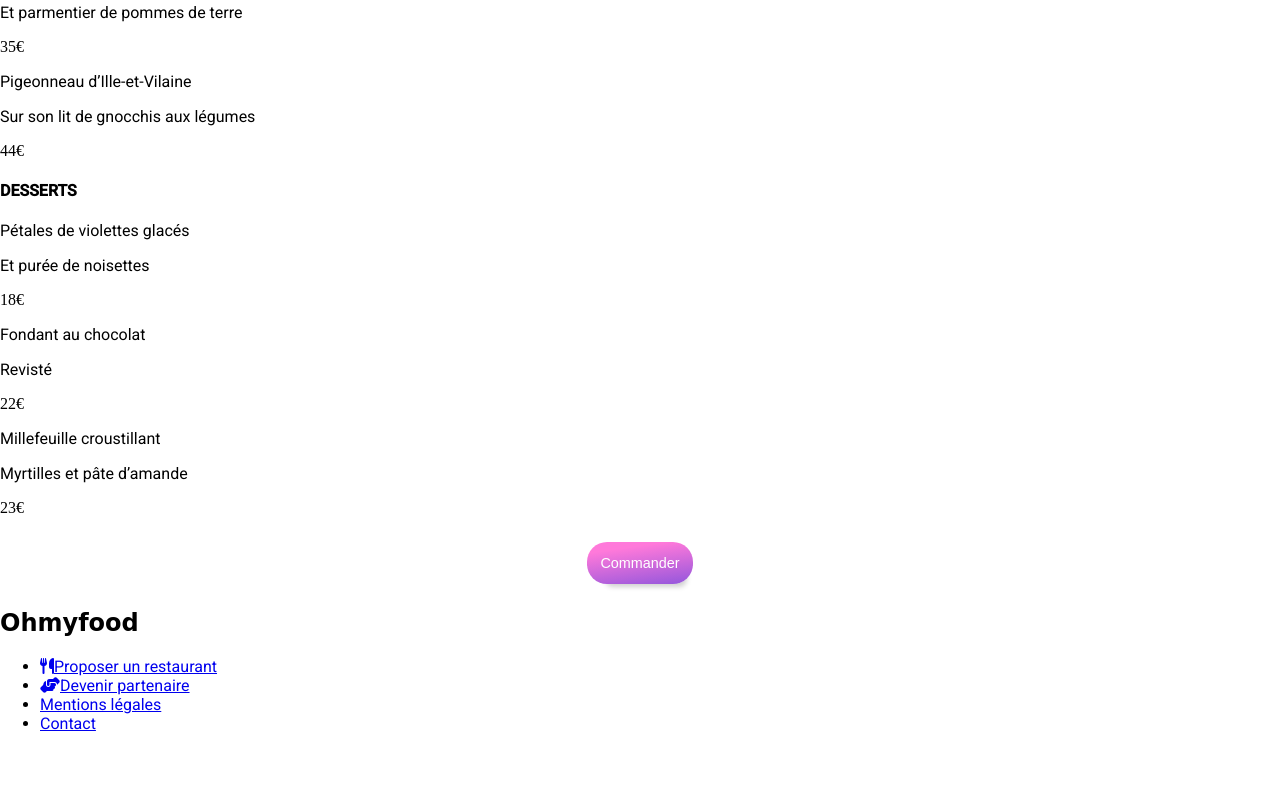
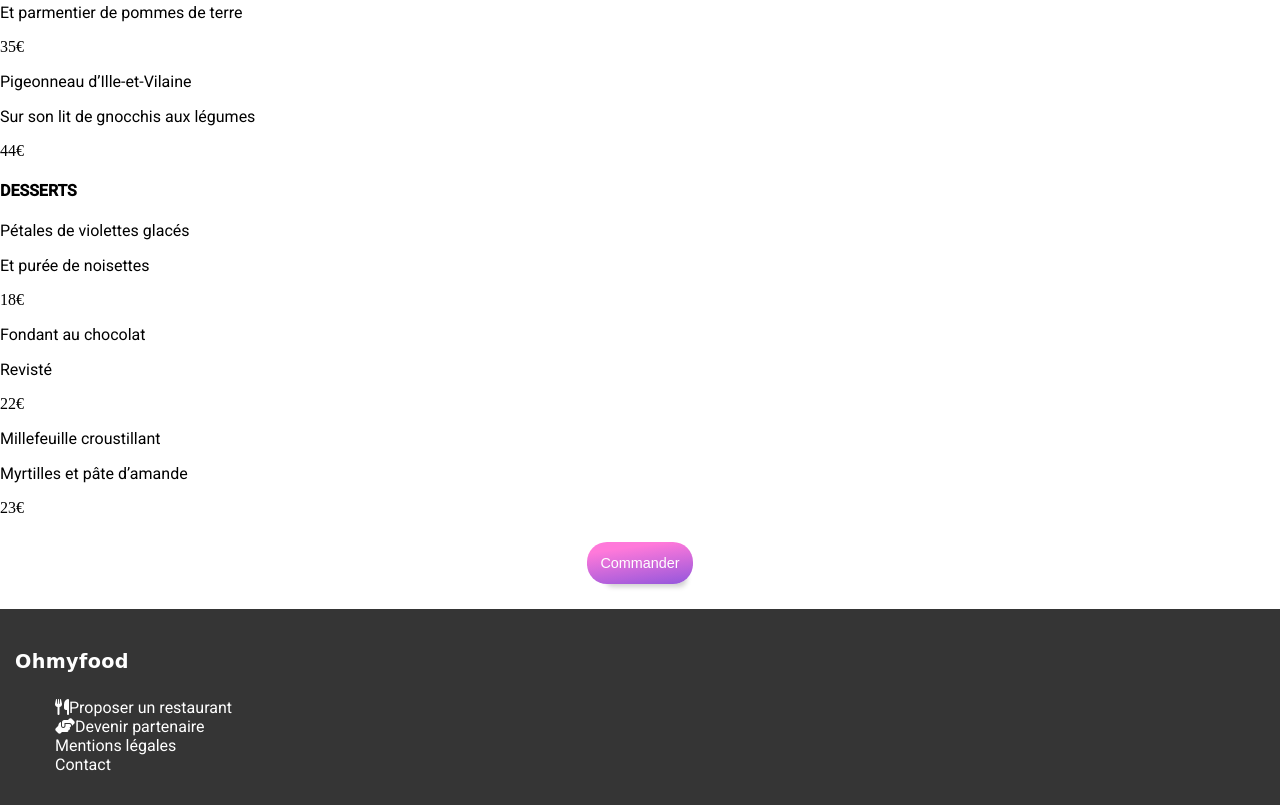
Before and after one commit to alebejarano/alejandrabejarano_3_11122020, a plain HTML site: page page1.html in a window 1280 px wide. Shown: the part 705-1510 px from the top of the page. Before the commit the page ends 1454 px from the top, so only its background shows below. Drawn offline with Linux system fonts and the light colour scheme; a web font is replaced by a local one.

Commit message:
working on footer

```diff
--- a/assets-P3/scss/_variables.scss
+++ b/assets-P3/scss/_variables.scss
@@ -4,7 +4,6 @@ $texte-font: 'Roboto', sans-serif;
 $primary-color: #9356DC;
 $secondary-color: #FF79DA;
 $tertiary-color: #99E2D0;
-$normal-link: black;
 $gardient-btn: linear-gradient(352deg,#9356dc 0%, #ff79da 80%);
 $footer-backColor: #353535;
 $section-backColor: #f6f6f6;
@@ -16,6 +15,7 @@ $font-sizes: (
     "xs": 0.8em,
     "small": 0.9em,
     "normal": 1em,
+    "heading4": 1.2em,
     "heading2": 1.5em
 );
 $font-weights: (
--- a/assets-P3/scss/style.scss
+++ b/assets-P3/scss/style.scss
@@ -21,7 +21,7 @@ section {
     &__arrow {
         position: absolute;
         line-height: 4;
-        @include a-style;
+        @include a-style(black);
     }
 }
 .location {
@@ -122,7 +122,7 @@ section {
         background-color: white;
         display: block;
         position: relative;
-        @include a-style($normal-link);
+        @include a-style(black);
     }
     &__pic {
         background-size: cover;
@@ -176,6 +176,8 @@ section {
     }
     &__heading {
         color: white;
+        letter-spacing: 0.02em;
+        font-size: map-get($font-sizes, heading4 );
     }
     .footer-li {
         @include a-style(white);
--- a/page1.html
+++ b/page1.html
@@ -91,13 +91,13 @@
         </div>
     </main>
 
-    <footer>
-        <h2 class="title-font">Ohmyfood</h2>
-        <ul>
-            <li class="texte-font"><a href="#"><span class="footer__icon"><i class="fas fa-utensils"></i></span>Proposer un restaurant</a></li>
-            <li class="texte-font"><a href="#"><span class="footer__icon"><i class="fas fa-hands-helping"></i></span>Devenir partenaire</a></li>
-            <li class="texte-font"><a href="#">Mentions légales</a></li>
-            <li class="texte-font"><a href="mailto:contact@ohmyfood.com">Contact</a></li>
+    <footer class="footer">
+        <h4 class="footer__heading title-font">Ohmyfood</h4>
+        <ul class="footer__list">
+            <li class="texte-font"><a class="footer-li" href="#"><span class="footer__icon"><i class="fas fa-utensils"></i></span>Proposer un restaurant</a></li>
+            <li class="texte-font"><a class="footer-li" href="#"><span class="footer__icon"><i class="fas fa-hands-helping"></i></span>Devenir partenaire</a></li>
+            <li class="texte-font"><a class="footer-li" href="#">Mentions légales</a></li>
+            <li class="texte-font"><a class="footer-li" href="mailto:conatct@ohmyfood.com">Contact</a></li>
         </ul>
     </footer>
 </body>
```
Also changed, not shown: page2.html (+7 -7 lines), page3.html (+6 -6 lines), page4.html (+7 -7 lines), assets-P3/scss/style.css, 1 other file.
